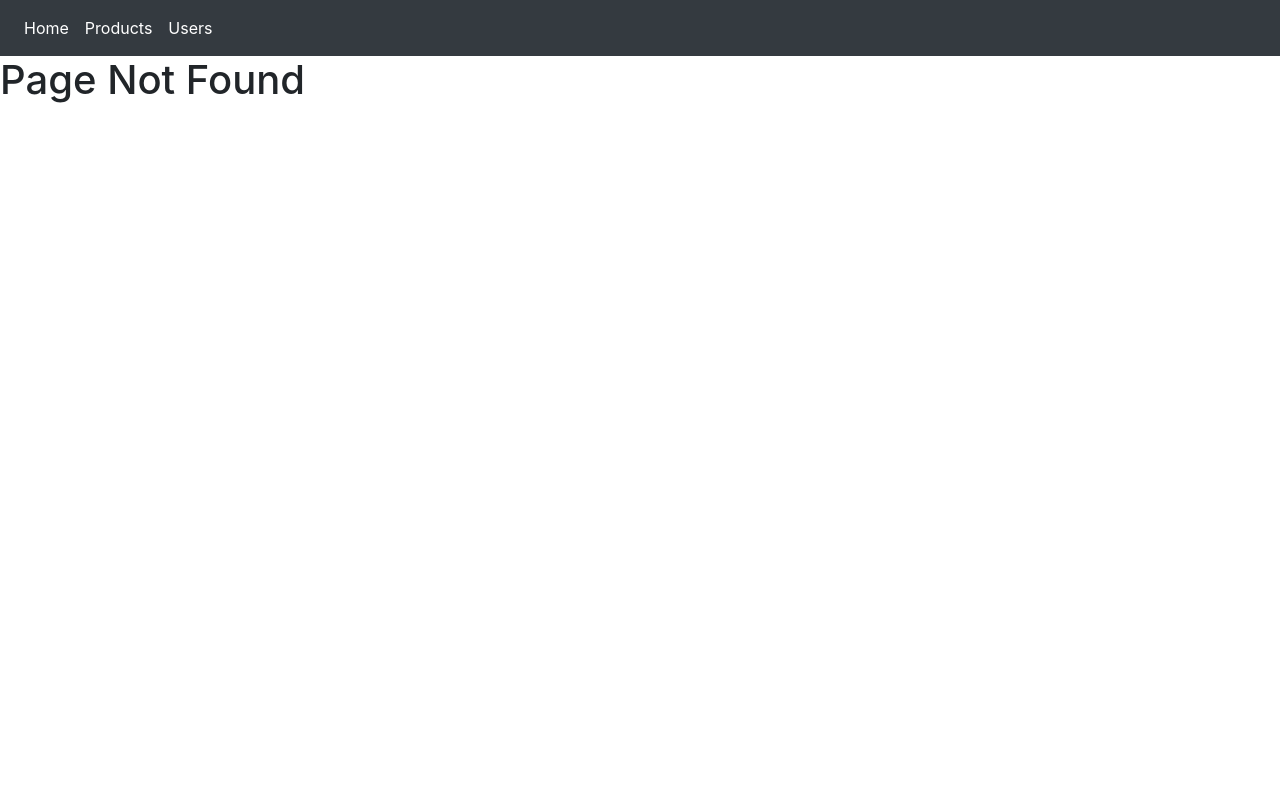
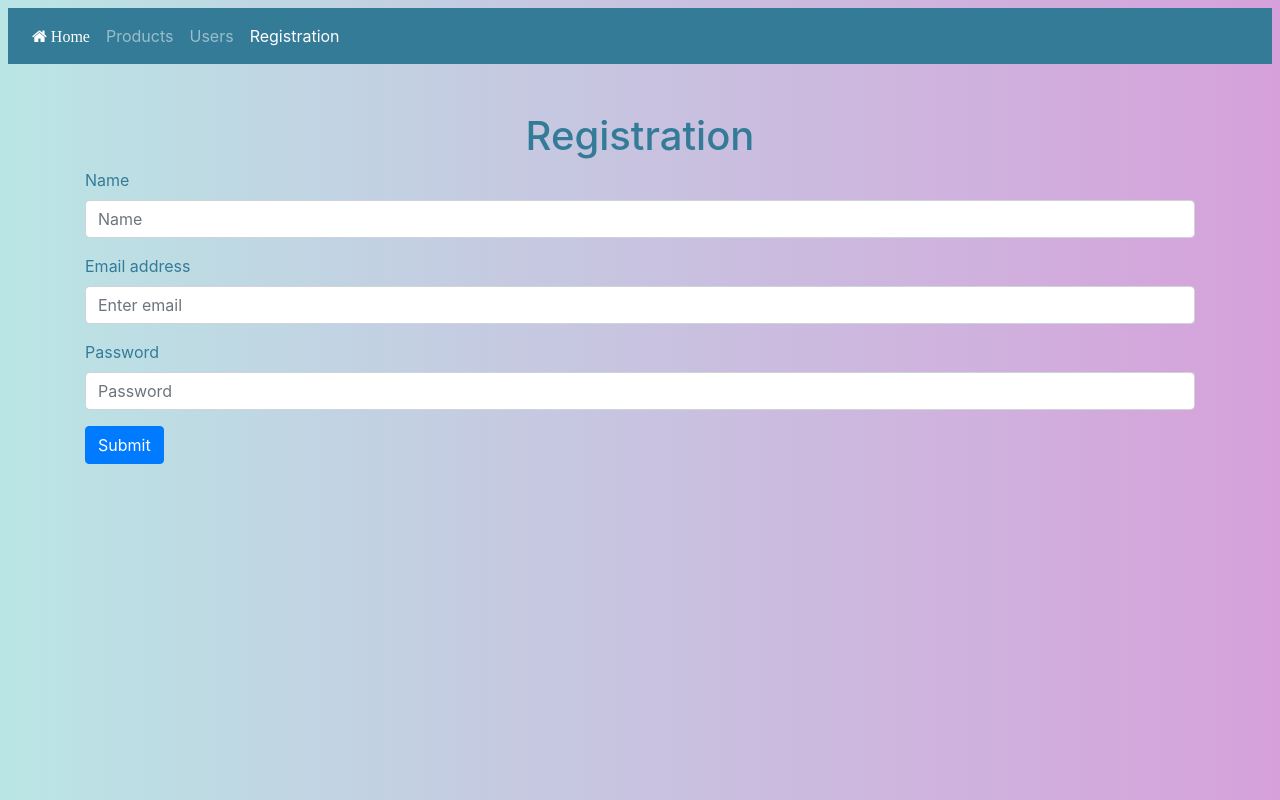
Before and after one commit to saisandeep9/ohtel, a React (Create React App) app: page /registration in a window 1280 px wide. Before the commit this address led to /notFound. Built offline with nearby package versions, Linux system fonts and the light colour scheme.

Commit message:
registration

```diff
--- a/src/App.css
+++ b/src/App.css
@@ -1,38 +1,29 @@
-.App {
-  text-align: center;
+/* .App {
+  /* text-align: center; */
+/* background-color: #61dafb;
+  color: rgb(41, 127, 202);
+} */
+
+.App-nav {
+  background-color: #347b98 !important;
+  color: aliceblue;
 }
 
-.App-logo {
-  height: 50vmin;
-  pointer-events: none;
+body {
+  /* background-color: #a7630a !important; */
+  color: #347b98 !important;
+  /* background: -webkit-linear-gradient(
+    to right,
+    #0d47cf,
+    #73c8a9
+  ); Chrome 10-25, Safari 5.1-6 */
+  background: linear-gradient(
+    to right,
+    #bae5e5,
+    #d6a1db
+  ); /* W3C, IE 10+/ Edge, Firefox 16+, Chrome 26+, Opera 12+, Safari 7+ */
 }
 
-@media (prefers-reduced-motion: no-preference) {
-  .App-logo {
-    animation: App-logo-spin infinite 20s linear;
-  }
+.text-color {
+  color: #347b98;
 }
-
-.App-header {
-  background-color: #282c34;
-  min-height: 100vh;
-  display: flex;
-  flex-direction: column;
-  align-items: center;
-  justify-content: center;
-  font-size: calc(10px + 2vmin);
-  color: white;
-}
-
-.App-link {
-  color: #61dafb;
-}
-
-@keyframes App-logo-spin {
-  from {
-    transform: rotate(0deg);
-  }
-  to {
-    transform: rotate(360deg);
-  }
-}
--- a/src/App.js
+++ b/src/App.js
@@ -7,6 +7,8 @@ import NavBar from "./components/navBar";
 import Products from "./components/products";
 import Users from "./components/users";
 import "./App.css";
+import "./background.css";
+import Registration from "./components/registration";
 
 class App extends Component {
   state = {};
@@ -14,13 +16,14 @@ class App extends Component {
     return (
       // <div className="App">
 
-      <div>
+      <div className="m-2">
         <NavBar />
         <Switch>
           <Route path="/" exact component={Home} />
           {/* <Home /> */}
           <Route path="/products" exact component={Products} />
           <Route path="/users" exact component={Users} />
+          <Route path="/registration" exact component={Registration} />
           <Route path="/notFound" component={NotFound} />
           <Redirect to="/notFound" />
           {/* <NotFound /> */}
--- /dev/null
+++ b/src/background.css
@@ -0,0 +1,3 @@
+body {
+  background-color: #f11708;
+}
--- a/src/components/home.jsx
+++ b/src/components/home.jsx
@@ -4,7 +4,7 @@ class Home extends Component {
   state = {};
   render() {
     return (
-      <div>
+      <div className="m-3">
         <h1>This is home page</h1>
       </div>
     );
--- a/src/components/navBar.jsx
+++ b/src/components/navBar.jsx
@@ -4,22 +4,29 @@ import { Link, NavLink } from "react-router-dom";
 const NavBar = () => {
   return (
     <div>
-      <nav className="navbar navbar-dark bg-dark navbar-expand-sm">
+      <nav className="navbar navbar-dark  navbar-expand-sm App-nav">
         <ul className="navbar-nav    ">
           <li className="nav-item active">
             <Link to={"/"} className="  nav-link">
-              Home <span className="sr-only">(current)</span>
+              <i className="fa fa-home"> Home</i>
+
+              <span className="sr-only">(current)</span>
             </Link>
           </li>
-          <li className="nav-item active">
+          <li className="nav-item ">
             <Link to={"/products"} className="  nav-link">
               Products<span className="sr-only">(current)</span>
             </Link>
           </li>
-          <li className="nav-item active">
+          <li className="nav-item">
             <Link to={"/users"} className="  nav-link">
-              Users<span className="sr-only">(current)</span>
+              Users
             </Link>
+          </li>
+          <li className="nav-item">
+            <NavLink className="nav-link" to="/registration">
+              Registration
+            </NavLink>
           </li>
         </ul>
       </nav>
--- a/src/components/products.jsx
+++ b/src/components/products.jsx
@@ -23,10 +23,10 @@ class Products extends Component {
   render() {
     console.log("products", this.state.Products);
     return (
-      <div className="container">
+      <div className="container mt-3 ">
         <h1>This is Products page </h1>
-        <table className="table">
-          <thead>
+        <table className="table  ">
+          <thead className="App-nav  ">
             <tr>
               <th>Name</th>
               <th>Price</th>
@@ -34,7 +34,7 @@ class Products extends Component {
               <th>Entry Date</th>
             </tr>
           </thead>
-          <tbody>
+          <tbody className="text-color">
             {this.state.Products.map(product => (
               <tr key={product._id}>
                 <td>{product.name}</td>
--- /dev/null
+++ b/src/components/registration.jsx
@@ -0,0 +1,69 @@
+import React, { Component } from "react";
+
+class Registration extends Component {
+  state = {
+    account: {
+      username: "",
+      password: ""
+    }
+  };
+
+  handleSubmit = e => {
+    e.preventDefault();
+    console.log("handleSubmit");
+  };
+
+  handleChange = ({ currentTarget: input }) => {
+    const account = { ...this.state.account };
+    account[input.name] = input.value;
+    this.setState({ account });
+  };
+
+  render() {
+    return (
+      <div className="container my-5 ">
+        <form onSubmit={this.handleSubmit}>
+          <h1 className="text-center"> Registration</h1>
+          <div className="form-group">
+            <label>Name</label>
+            <input
+              type="text"
+              className="form-control"
+              id="name"
+              aria-describedby="emailHelp"
+              placeholder="Name"
+              onChange={this.handleChange}
+            ></input>
+          </div>
+          <div className="form-group">
+            <label>Email address</label>
+            <input
+              type="email"
+              className="form-control"
+              id="exampleInputEmail1"
+              aria-describedby="emailHelp"
+              placeholder="Enter email"
+              onChange={this.handleChange}
+            ></input>
+          </div>
+          <div className="form-group">
+            <label>Password</label>
+            <input
+              type="password"
+              className="form-control"
+              id="exampleInputPassword1"
+              placeholder="Password"
+              onChange={this.handleChange}
+            ></input>
+          </div>
+
+          <button type="submit" className="btn btn-primary">
+            Submit
+          </button>
+        </form>
+      </div>
+    );
+  }
+}
+
+export default Registration;
--- a/src/components/users.jsx
+++ b/src/components/users.jsx
@@ -22,21 +22,20 @@ class Users extends Component {
 
   render() {
     return (
-      <div className="container">
-        <h1>This is Products page </h1>
+      <div className="container mt-3 w-40">
+        <h1>This is Users page </h1>
         <table className="table">
-          <thead>
+          <thead className="App-nav">
             <tr>
               <th>Name</th>
-              <th>Price</th>
-              <th>Description</th>
-              <th>Entry Date</th>
+              <th>E-mail id</th>
             </tr>
           </thead>
           <tbody>
             {this.state.Users.map(user => (
               <tr key={user._id}>
                 <td>{user.name}</td>
+                <td>{user.email}</td>
                 {/* <td>{product.price} </td> */}
               </tr>
             ))}
--- a/src/index.css
+++ b/src/index.css
@@ -1,13 +1,15 @@
 body {
-  margin: 0;
-  font-family: -apple-system, BlinkMacSystemFont, 'Segoe UI', 'Roboto', 'Oxygen',
-    'Ubuntu', 'Cantarell', 'Fira Sans', 'Droid Sans', 'Helvetica Neue',
+  /* margin: 0;
+  font-family: -apple-system, BlinkMacSystemFont, "Segoe UI", "Roboto", "Oxygen",
+    "Ubuntu", "Cantarell", "Fira Sans", "Droid Sans", "Helvetica Neue",
     sans-serif;
   -webkit-font-smoothing: antialiased;
-  -moz-osx-font-smoothing: grayscale;
+  -moz-osx-font-smoothing: grayscale; */
+  /* background-color: #f08126; */
 }
 
 code {
-  font-family: source-code-pro, Menlo, Monaco, Consolas, 'Courier New',
+  font-family: source-code-pro, Menlo, Monaco, Consolas, "Courier New",
     monospace;
+  /* background-color: #f08126; */
 }
--- a/src/index.js
+++ b/src/index.js
@@ -2,11 +2,13 @@ import React from "react";
 import ReactDOM from "react-dom";
 
 import "./index.css";
+
 import App from "./App";
 import * as serviceWorker from "./serviceWorker";
 import { BrowserRouter } from "react-router-dom";
 
 import "bootstrap/dist/css/bootstrap.css";
+import "font-awesome/css/font-awesome.css";
 
 ReactDOM.render(
   <React.Fragment>
```
Also changed, not shown: package.json (+5 -3 lines), 2 other files (tests, documents, lock files or other folders).
